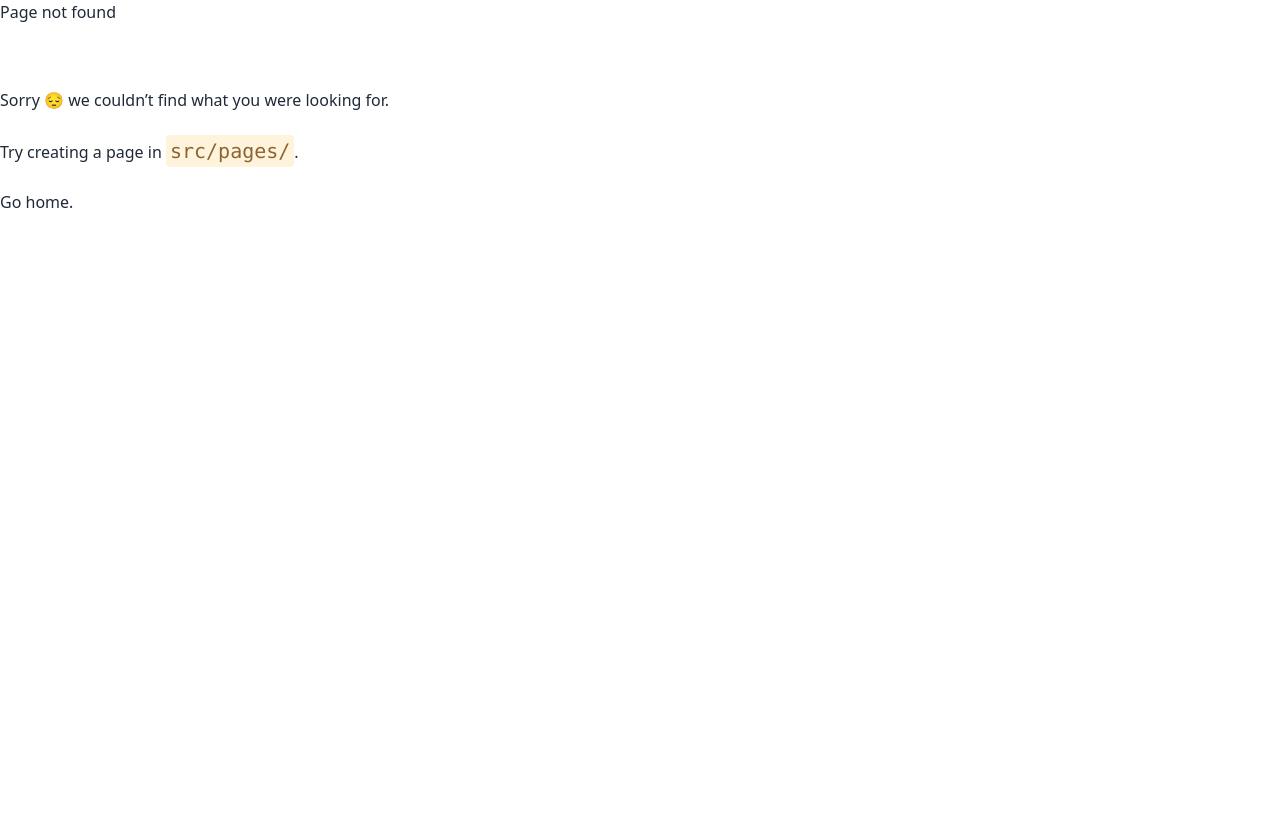
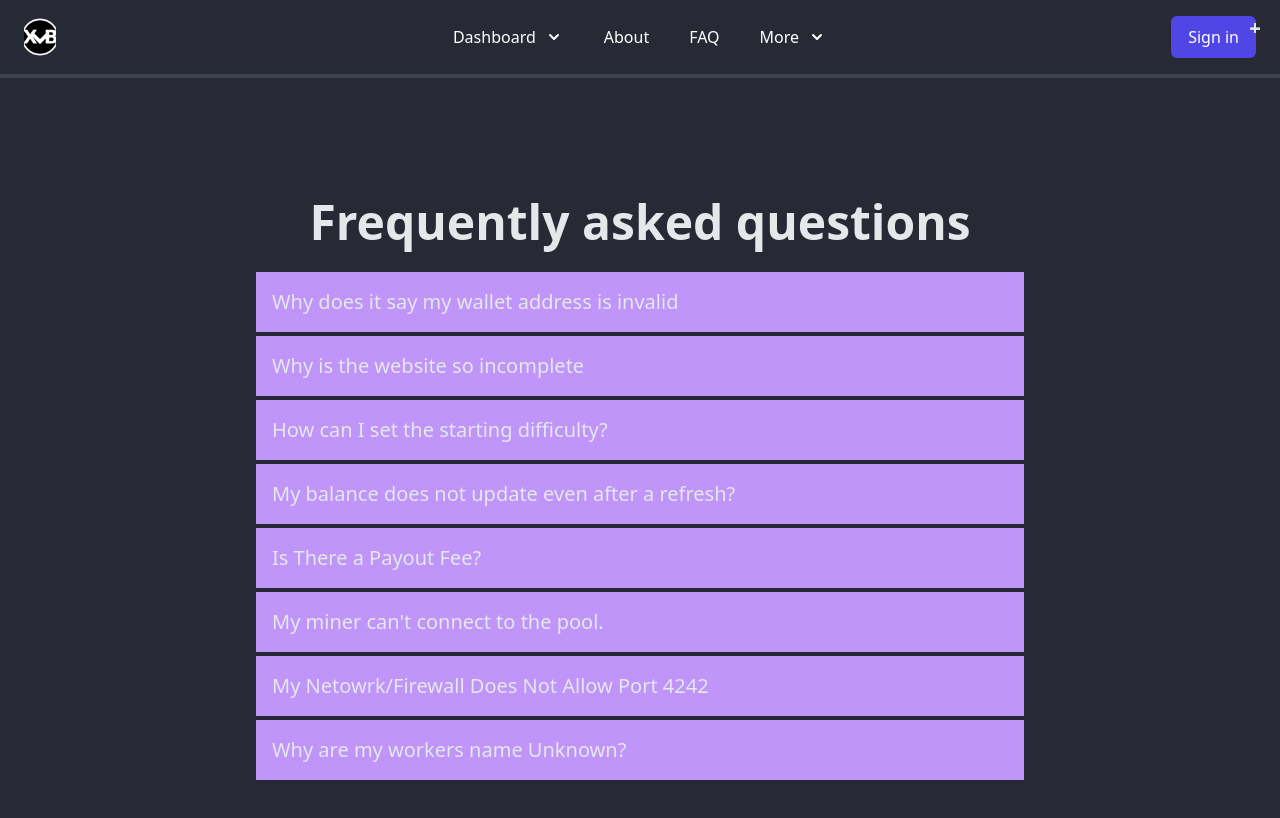
Before and after one commit to provsalt/beast-oss, a Gatsby site: page /faq in a window 1280 px wide. Before the commit this address had no page. Built offline with nearby package versions, Linux system fonts and the light colour scheme; Gatsby itself is replaced by a stand-in of ours.

Commit message:
FAQ page

```diff
--- a/package.json
+++ b/package.json
@@ -1,6 +1,6 @@
 {
   "name": "xmrvsbeast",
-  "version": "0.2.0-canary-3",
+  "version": "0.2.0-canary-4",
   "description": "xmrvsbeast",
   "author": "provsalt",
   "keywords": [
--- /dev/null
+++ b/src/pages/about.tsx
@@ -0,0 +1,21 @@
+import Navigation from "../modules/navigation/navigation";
+import * as React from "react"
+import {Helmet} from "react-helmet"
+
+const About = () => {
+    return (
+        <>
+            <Helmet>
+                <title>XMRvsBeast | About</title>
+            </Helmet>
+            <Navigation />
+            <div className="h-screen bg-dracula-background">
+                <p>Website version {require('../../package.json').version}</p>
+                <p>Created by provsalt</p>
+                <p>Sponsored by xmrvsbeast</p>
+            </div>
+        </>
+    )
+}
+
+export default About
--- a/src/pages/dashboard/dashboard.tsx
+++ b/src/pages/dashboard/dashboard.tsx
@@ -13,6 +13,7 @@ import {abbreviateNumber} from "../../modules/utils";
 import Skeleton from "../../modules/dashboard/skeleton";
 import Metrics from "../../modules/dashboard/metrics";
 import {Helmet} from "react-helmet";
+import Navigation from "../../modules/navigation/navigation";
 
 
 const fetcher = (url: string) => axios.get(url).then(res => res.data)
@@ -53,6 +54,8 @@ const Dashboard = () => {
 
     const date = new Date
     return (
+        <>
+            <Navigation />
             <div className="bg-dashboard-blue-200 flex z-0">
                 <Helmet>
                     <title>XMRvsBeast | Dashboard</title>
@@ -160,6 +163,7 @@ const Dashboard = () => {
                     </div>
                 </div>
             </div>
+        </>
     )
 }
 
--- /dev/null
+++ b/src/pages/faq.tsx
@@ -0,0 +1,71 @@
+import {Helmet} from "react-helmet"
+import * as React from "react"
+import Navigation from "../modules/navigation/navigation";
+
+// Feel free to submit PRs to add FAQs
+const faqs = [
+    {
+        question: "Why does it say my wallet address is invalid",
+        answer: "You either have a typo or you're using an integrated address most likely belongs to an exchange which isn't supported on this pool"
+    },
+    {
+        question: "Why is the website so incomplete",
+        answer: "I'm still working on this website also I'm not being paid to do this therefore I only work on this in my free time"
+    },
+    {
+        question: "How can I set the starting difficulty?",
+        answer: "You will have to add d=value in the password field when connecting to the pool"
+    },
+    {
+        question: "My balance does not update even after a refresh?",
+        answer: "Your balance updates when a new block is found and confirmed, minimum time is 2 hours"
+    },
+    {
+        question: "Is There a Payout Fee?",
+        answer: "There is no payout fee, the pool also pays the TX fees."
+    },
+    {
+        question: "My miner can't connect to the pool.",
+        answer: "This pool has spam/dos protection and will block your IP if you try to connect multiple times in a short period of time with an invalid config. You can use telnet to verify if you have been blocked.\n" +
+            "\n" +
+            "telnet xmrvsbeast.com 4242"
+    },
+    {
+        question: "My Netowrk/Firewall Does Not Allow Port 4242",
+        answer: "You can try connecting to the pool with port 4444"
+    },
+    {
+        question: "Why are my workers name Unknown?",
+        answer: "You'll need to set the rig-id to something in your xmrig/xmr-stak configuration"
+    }
+]
+
+export default function FAQ() {
+    return (
+        <>
+            <Navigation />
+            <div className="bg-dracula-background h-screen flex flex-col justify-center items-center">
+                <Helmet>
+                    <title>XMRvsBeast | FAQ</title>
+                    <meta name="description" content="Some frequently asked question about the xmrvsbeast monero mining pool." />
+                </Helmet>
+                <span className="text-5xl text-gray-200 my-6 font-black">Frequently asked questions</span>
+                {faqs.map((faq, index) => {
+                    return (
+                        <div tabIndex={0} key={index}
+                             className="collapse w-3/5 collapse-plus bg-dracula-purple text-gray-200 static my-0.5">
+                            <div className="collapse-title md:text-xl sm:text-md font-medium">
+                                <p>{faq.question}</p>
+                            </div>
+                            <div className="collapse-content">
+                                <p className="text-white flex-wrap">
+                                    {faq.answer}
+                                </p>
+                            </div>
+                        </div>
+                    )
+                })}
+            </div>
+        </>
+    );
+}
```
Lines whose indentation alone changed are shown as unchanged.
